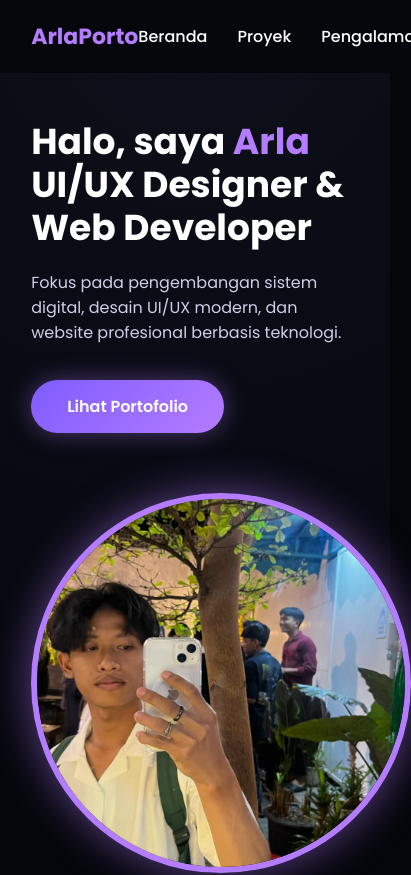
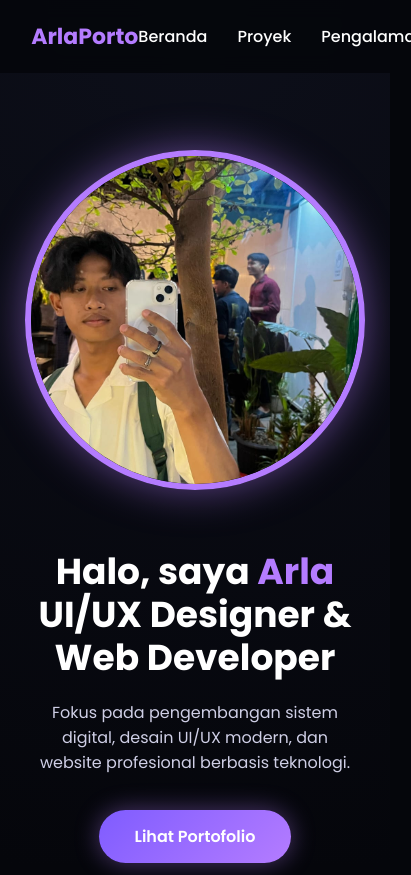
Before and after one commit to arlafelda/arla-portfolio, a plain HTML site: page index.html in a window 390 px wide. Shown: the top 875 px of the page, 411 px wide, since content can reach past the window. Drawn offline with Linux system fonts and the light colour scheme.

Commit message:
letak foto

```diff
--- a/index.html
+++ b/index.html
@@ -39,14 +39,16 @@
       background:radial-gradient(circle at top,#0d0f1a,#05060b);
     }
     .hero-wrapper{
-      display:flex;
-      align-items:center;
-      justify-content:space-between;
-      width:100%;
-      gap:60px;
-      flex-wrap:wrap;
+      display: flex;
+      align-items: center;
+      justify-content: space-between;
+      width: 100%;
+      gap: 60px;
+      flex-wrap: nowrap; /* supaya foto tidak turun di desktop */
     }
-    .hero-content{max-width:650px;}
+    .hero-content{
+      max-width: 60%; /* teks tidak terlalu lebar di desktop */
+    }
     .hero h1{font-size:48px;line-height:1.2;margin-bottom:20px;}
     .hero h1 span{color:#b47cff;}
     .hero p{color:#cfcfe6;margin-bottom:35px;font-size:16px;}
@@ -61,14 +63,14 @@
     }
     .btn:hover{transform:scale(1.05);}
     .hero-image{
-      width:380px;
-      height:380px;
+      flex-shrink:0;
+      width:340px;
+      height:340px;
       border-radius:50%;
       overflow:hidden;
       border:6px solid #b47cff;
       box-shadow:0 0 40px rgba(180,124,255,0.5);
-      flex-shrink:0;
-      margin:auto;
+      margin:0; /* hilangkan auto supaya tetap di samping */
     }
     .hero-image img{width:100%;height:100%;object-fit:cover;}
 
@@ -177,6 +179,14 @@
     @media(max-width:1024px){
       .projects-grid{grid-template-columns:1fr;}
       .skills-grid{grid-template-columns:repeat(2,1fr);}
+    }
+    @media(max-width:768px){
+      .hero-wrapper{
+        flex-direction: column-reverse; /* teks di atas, foto di bawah */
+        text-align: center;
+      }
+      .hero-image{margin-top:30px;}
+      .hero-content{max-width:100%;}
     }
     @media(max-width:600px){
       .skills-grid{grid-template-columns:1fr;}
```
